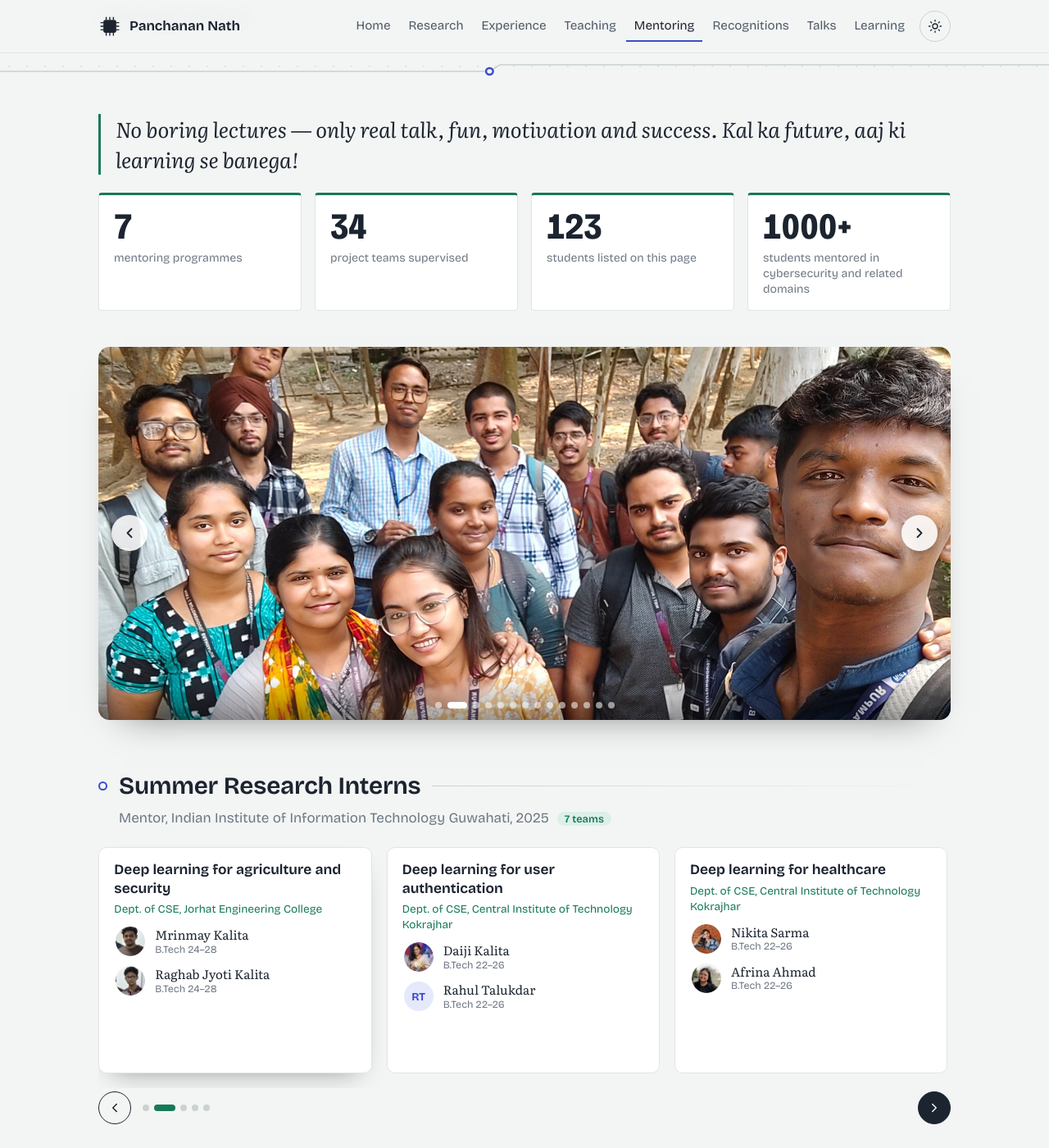
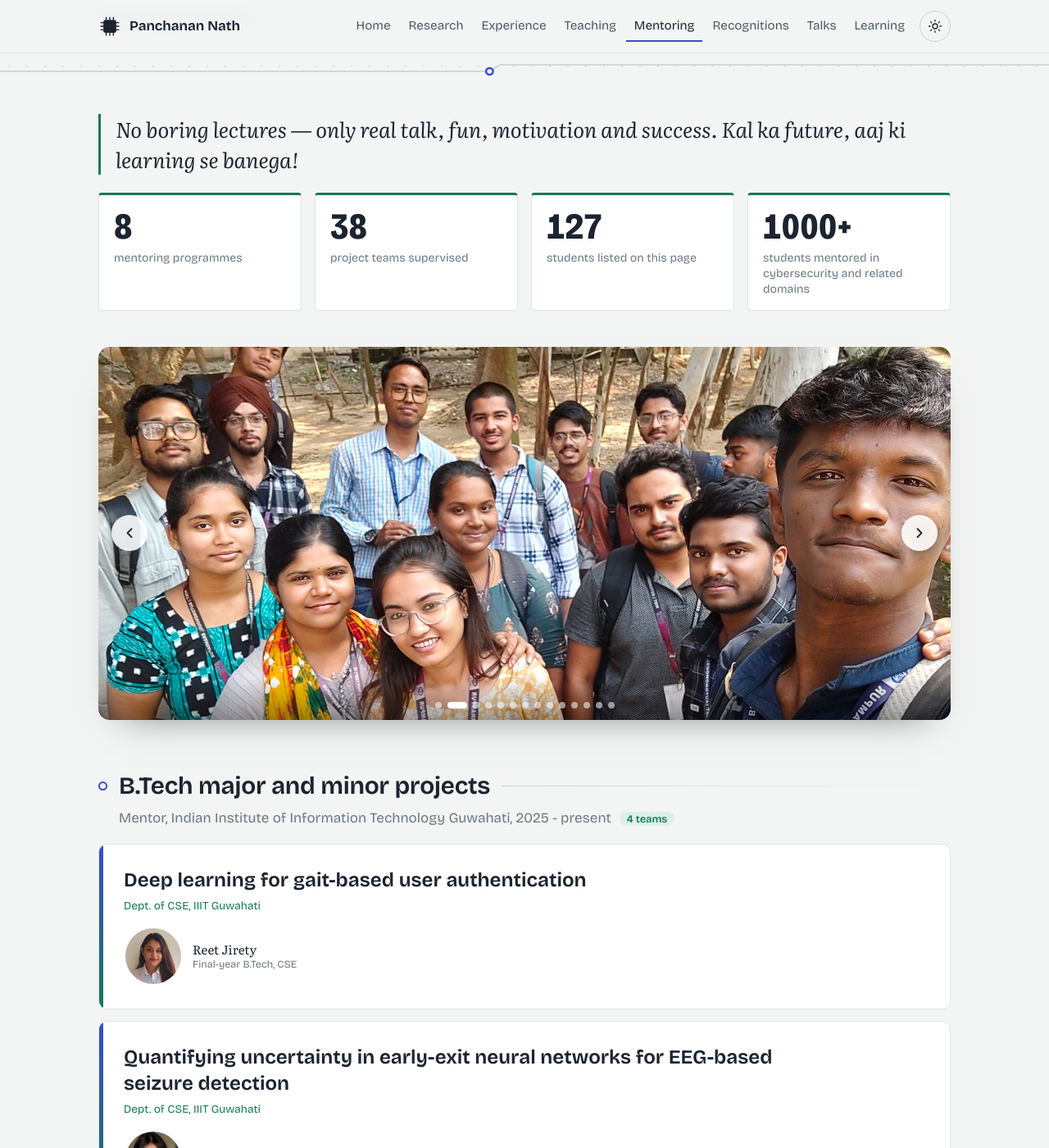
Before and after one commit to PanchananNath/PanchananNath.github.io, a Jekyll site: the page built from mentoring.html, in a window 1280 px wide and 1400 px high, scrolled down 237 px. Shown: the whole window at 82% size. Built offline with Jekyll 4.4.1, drawn with Linux system fonts in a browser that asks for light colours; some of the changed text lies outside the part shown.

Commit message:
Mentoring: IIIT Guwahati B.Tech major and minor projects

```diff
--- a/_data/mentoring.yml
+++ b/_data/mentoring.yml
@@ -20,6 +20,29 @@ impact:
   - { value: 1000, suffix: "+", label: "students mentored in cybersecurity and related domains" }
 
 programs:
+  - title: "B.Tech major and minor projects"
+    host: "Indian Institute of Information Technology Guwahati"
+    year: "2025 - present"
+    role: "Mentor"
+    display: spotlight
+    groups:
+      - title: "Deep learning for gait-based user authentication"
+        institute: "Dept. of CSE, IIIT Guwahati"
+        members:
+          - { name: "Reet Jirety", note: "Final-year B.Tech, CSE", photo: "/assets/img/mentoring/reet-jirety.jpg" }
+      - title: "Quantifying uncertainty in early-exit neural networks for EEG-based seizure detection"
+        institute: "Dept. of CSE, IIIT Guwahati"
+        members:
+          - { name: "Awani Vaidya", note: "Final-year B.Tech, CSE", photo: "/assets/img/mentoring/awani-vaidya.jpg" }
+      - title: "Compiler-guided program analysis and vulnerability detection of smart contracts using deep learning"
+        institute: "Dept. of CSE, IIIT Guwahati"
+        members:
+          - { name: "Debrup Das", note: "Final-year B.Tech, CSE", photo: "/assets/img/mentoring/debrup-das.jpg" }
+      - title: "Efficient task offloading in MEC-based IoT systems"
+        institute: "Dept. of CSE, IIIT Guwahati"
+        members:
+          - { name: "Shreya Das", note: "M.Tech, CSE", photo: "/assets/img/mentoring/shreya-das.jpg" }
+
   - title: "Summer Research Interns"
     host: "Indian Institute of Information Technology Guwahati"
     year: 2025
--- a/assets/css/main.css
+++ b/assets/css/main.css
@@ -823,3 +823,4 @@ ul, ol { margin: 0; padding: 0; list-style: none; }
 }
 @media (prefers-reduced-motion: reduce) { .pcar__track.is-animating { transition: none; } }
 .mentor-intro + .pcar { margin-top: clamp(28px, 4vw, 44px); }
+.spotlight + .spotlight { margin-top: 14px; }
```
Also changed, not shown: assets/img/mentoring/awani-vaidya.jpg (added), assets/img/mentoring/debrup-das.jpg (added), assets/img/mentoring/reet-jirety.jpg (added), assets/img/mentoring/shreya-das.jpg (added).
